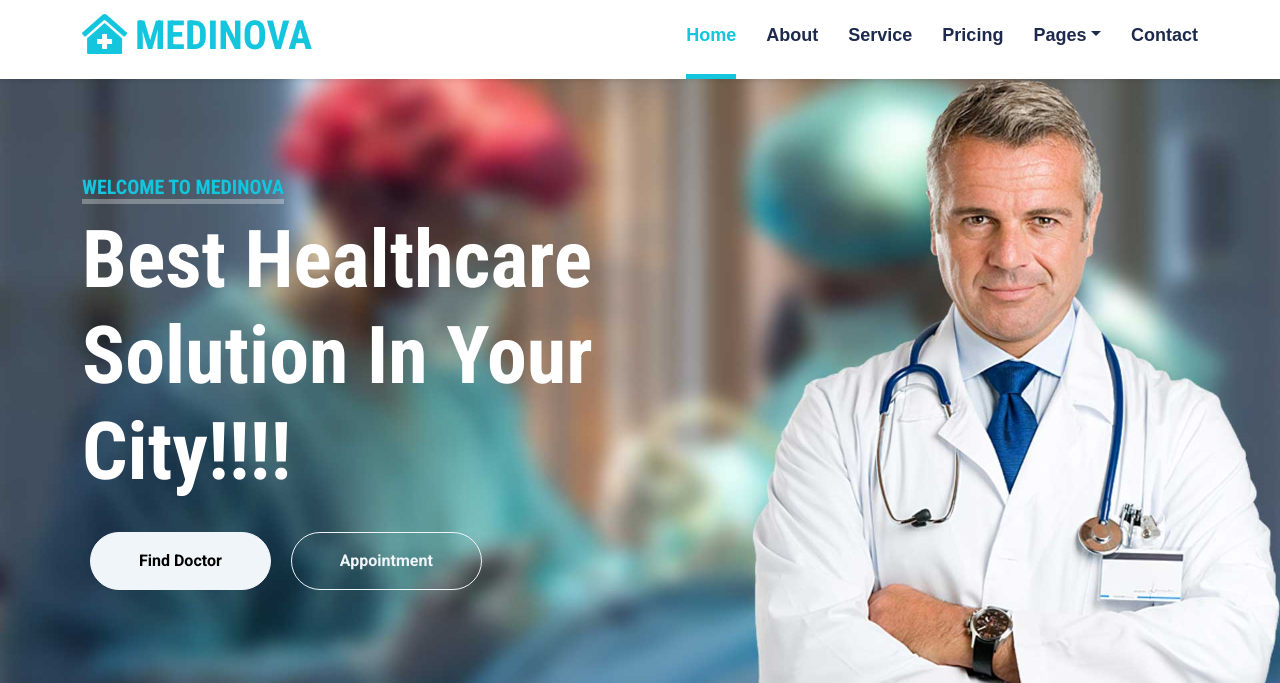
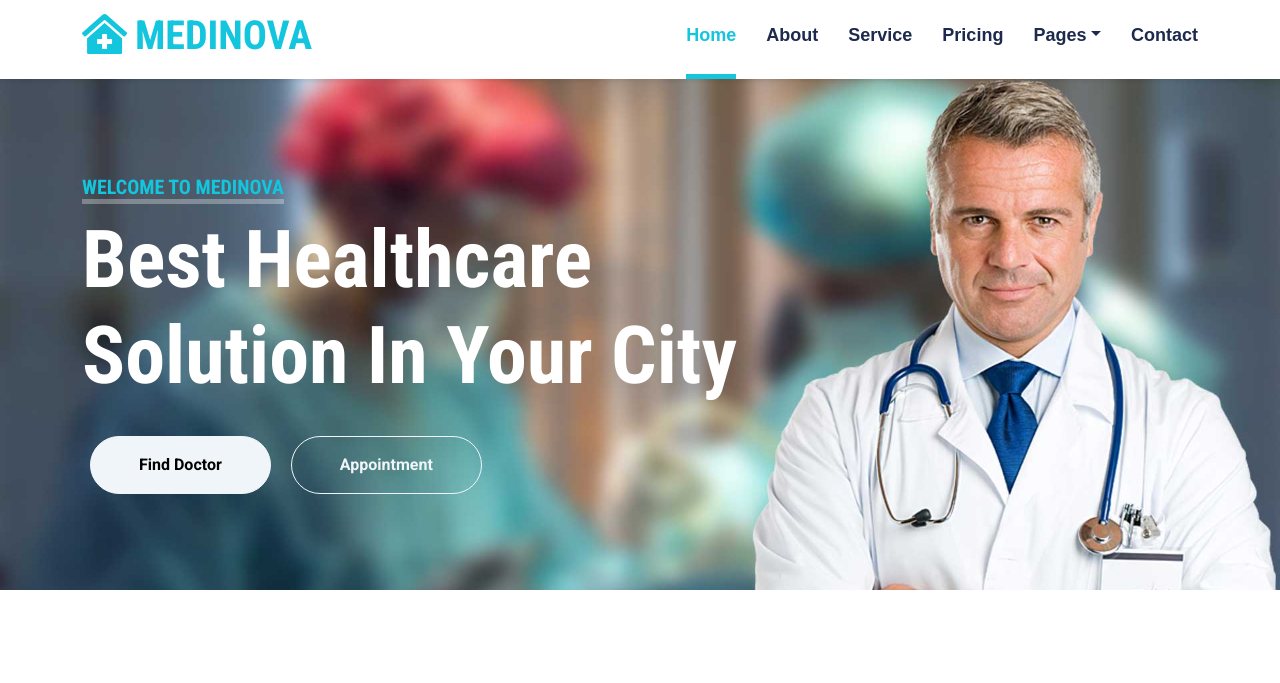
Before and after one commit to AndrewJSunwoo/jenkins-cicd-pipeline-aws, a plain HTML site: page index.html in a window 1280 px wide. Shown: the part 49-732 px from the top of the page. Drawn offline with nearby package versions, Linux system fonts and the light colour scheme.

Commit message:
Update index.html

```diff
--- a/index.html
+++ b/index.html
@@ -109,7 +109,7 @@
             <div class="row justify-content-start">
                 <div class="col-lg-8 text-center text-lg-start">
                     <h5 class="d-inline-block text-primary text-uppercase border-bottom border-5" style="border-color: rgba(256, 256, 256, .3) !important;">Welcome To Medinova</h5>
-                    <h1 class="display-1 text-white mb-md-4">Best Healthcare Solution In Your City!!!!</h1>
+                    <h1 class="display-1 text-white mb-md-4">Best Healthcare Solution In Your City</h1>
                     <div class="pt-2">
                         <a href="" class="btn btn-light rounded-pill py-md-3 px-md-5 mx-2">Find Doctor</a>
                         <a href="" class="btn btn-outline-light rounded-pill py-md-3 px-md-5 mx-2">Appointment</a>
```
